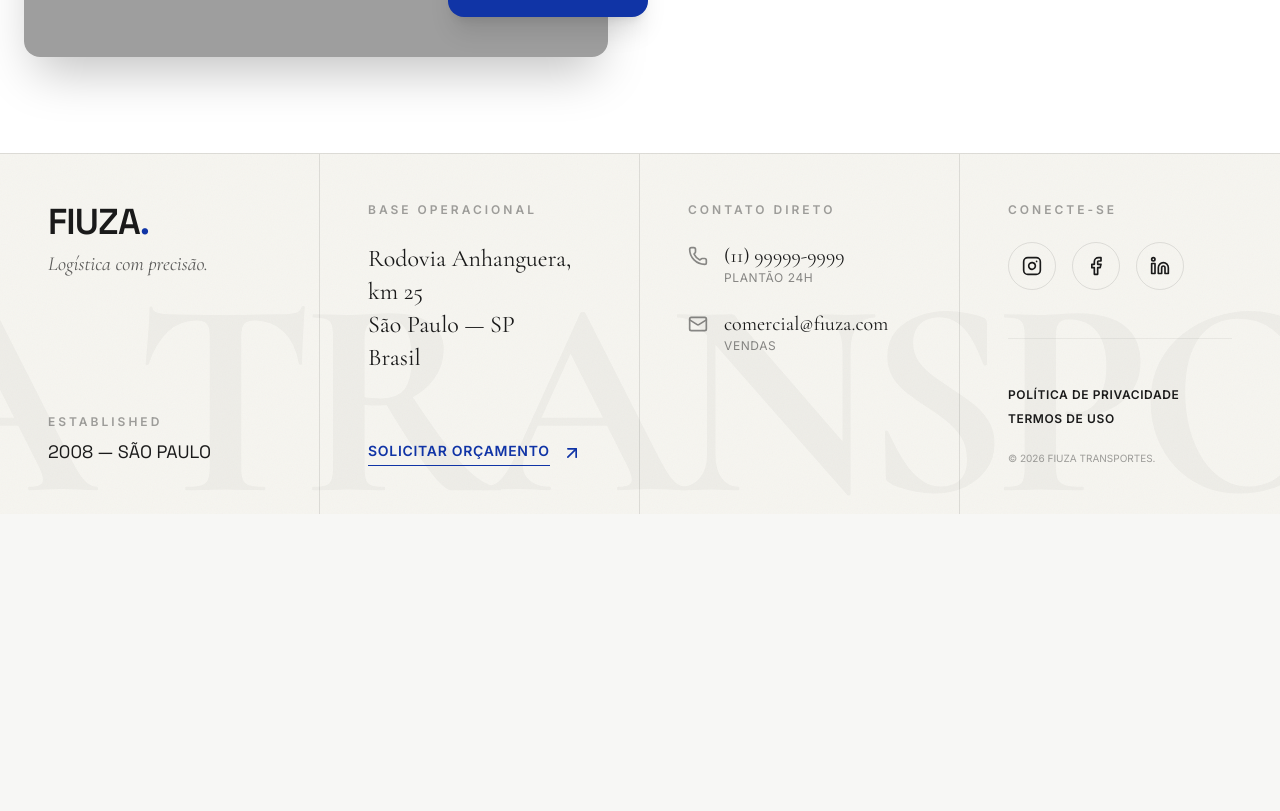
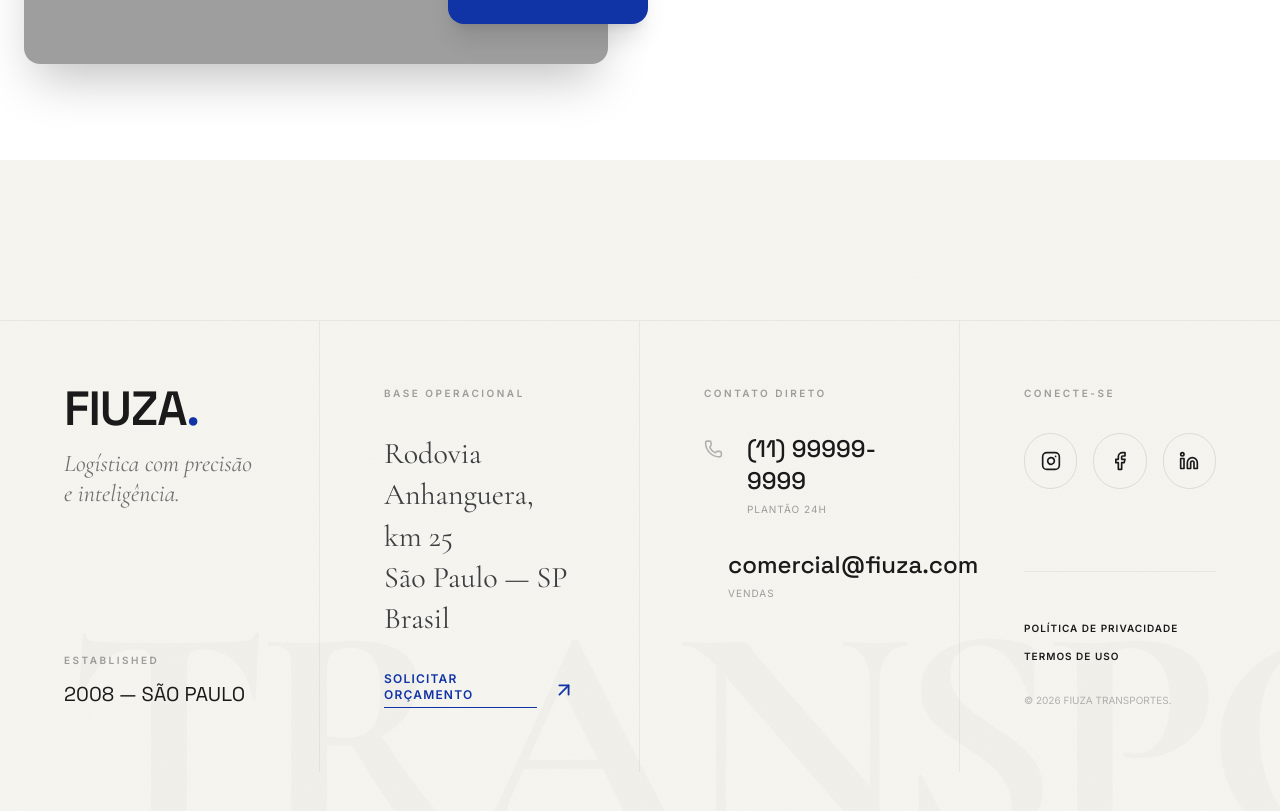
Before and after one commit to VictorCardosoOl/FiuzaTransportes, a React (Vite) app: page / in a window 1280 px wide. Shown: the part 7406-8217 px from the top of the page. Before the commit the page ends 7920 px from the top, so only its background shows below. Built offline with nearby package versions, Linux system fonts and the light colour scheme; grey boxes are pictures that could not be loaded.

Commit message:
feat: Improve typography and contact section styling
Adds text balance utilities for headings and paragraphs to improve readability. Updates the contact section with increased padding, refined background typography, and a max-width for better content alignment.

```diff
--- a/src/components/sections/Contact.tsx
+++ b/src/components/sections/Contact.tsx
@@ -2,7 +2,7 @@ import { ArrowUpRight, Instagram, Facebook, Linkedin, MapPin, Phone, Mail } from
 
 export default function Contact() {
   return (
-    <footer className="relative w-full bg-[#F6F5F0] text-[#1A1A1A] overflow-hidden">
+    <footer className="relative w-full bg-[#F6F5F0] text-[#1A1A1A] overflow-hidden pt-40 pb-20">
 
       {/* 1. NOISE TEXTURE (SVG) */}
       <div className="absolute inset-0 opacity-[0.04] pointer-events-none z-0 mix-blend-multiply">
@@ -16,33 +16,33 @@ export default function Contact() {
 
       {/* 2. BACKGROUND TYPOGRAPHY */}
       <div className="absolute bottom-0 left-0 w-full flex justify-center pointer-events-none z-0 select-none overflow-hidden">
-         <h1 className="font-serif font-bold text-[22vw] opacity-[0.03] leading-none tracking-tighter text-fiuza-dark whitespace-nowrap transform translate-y-[10%]">
+         <h1 className="font-serif font-bold text-[25vw] opacity-[0.02] leading-none tracking-tighter text-fiuza-dark whitespace-nowrap transform translate-y-[15%]">
             FIUZA TRANSPORTES
          </h1>
       </div>
 
       {/* 3. CONTENT GRID */}
-      <div className="relative z-10 w-full border-t border-black/10">
+      <div className="relative z-10 w-full border-t border-black/5 max-w-[1800px] mx-auto">
         <div className="grid grid-cols-1 md:grid-cols-2 lg:grid-cols-4">
 
           {/* COLUMN 1: IDENTITY */}
-          <div className="group p-12 border-b md:border-b-0 md:border-r border-black/10 hover:bg-black/5 transition-colors duration-500 flex flex-col justify-between min-h-[300px]">
+          <div className="group p-12 lg:p-16 border-b md:border-b-0 md:border-r border-black/5 hover:bg-black/[0.02] transition-colors duration-500 flex flex-col justify-between min-h-[400px]">
             <div>
-              <h2 className="font-display text-4xl font-bold mb-2 tracking-tight">FIUZA<span className="text-fiuza-blue">.</span></h2>
-              <p className="font-serif text-xl italic opacity-70">Logística com precisão.</p>
+              <h2 className="font-display text-5xl font-bold mb-4 tracking-tight">FIUZA<span className="text-fiuza-blue">.</span></h2>
+              <p className="font-serif text-2xl italic opacity-60 leading-tight">Logística com precisão <br/> e inteligência.</p>
             </div>
 
-            <div className="mt-auto">
-              <span className="font-sans text-xs tracking-[0.25em] uppercase font-bold opacity-40 block mb-2">ESTABLISHED</span>
-              <span className="font-display text-lg">2008 — SÃO PAULO</span>
+            <div className="mt-auto pt-12">
+              <span className="font-sans text-[10px] tracking-[0.25em] uppercase font-bold opacity-40 block mb-3">ESTABLISHED</span>
+              <span className="font-display text-xl">2008 — SÃO PAULO</span>
             </div>
           </div>
 
           {/* COLUMN 2: LOCATION & CTA */}
-          <div className="group p-12 border-b md:border-b-0 lg:border-r border-black/10 hover:bg-black/5 transition-colors duration-500 flex flex-col justify-between min-h-[300px]">
+          <div className="group p-12 lg:p-16 border-b md:border-b-0 lg:border-r border-black/5 hover:bg-black/[0.02] transition-colors duration-500 flex flex-col justify-between min-h-[400px]">
              <div>
-                <span className="font-sans text-xs tracking-[0.25em] uppercase font-bold opacity-40 block mb-6">BASE OPERACIONAL</span>
-                <address className="not-italic font-serif text-2xl leading-snug mb-8">
+                <span className="font-sans text-[10px] tracking-[0.25em] uppercase font-bold opacity-40 block mb-8">BASE OPERACIONAL</span>
+                <address className="not-italic font-serif text-3xl leading-snug mb-8 text-fiuza-dark/80">
                   Rodovia Anhanguera, km 25<br/>
                   São Paulo — SP<br/>
                   Brasil
@@ -52,30 +52,30 @@ export default function Contact() {
              <a
                href="https://wa.me/5511999999999"
                target="_blank"
-               className="inline-flex items-center gap-3 text-fiuza-blue hover:text-fiuza-dark transition-colors group/link"
+               className="inline-flex items-center gap-4 text-fiuza-blue hover:text-fiuza-dark transition-colors group/link mt-auto"
              >
-               <span className="font-sans font-bold uppercase tracking-wider text-sm border-b border-fiuza-blue group-hover/link:border-fiuza-dark pb-1">Solicitar Orçamento</span>
-               <ArrowUpRight className="w-5 h-5 transition-transform group-hover/link:-translate-y-1 group-hover/link:translate-x-1" />
+               <span className="font-sans font-bold uppercase tracking-widest text-xs border-b border-fiuza-blue group-hover/link:border-fiuza-dark pb-1">Solicitar Orçamento</span>
+               <ArrowUpRight className="w-6 h-6 transition-transform group-hover/link:-translate-y-1 group-hover/link:translate-x-1" />
              </a>
           </div>
 
           {/* COLUMN 3: CONTACTS */}
-          <div className="group p-12 border-b md:border-b-0 md:border-r border-black/10 hover:bg-black/5 transition-colors duration-500 flex flex-col justify-between min-h-[300px]">
+          <div className="group p-12 lg:p-16 border-b md:border-b-0 md:border-r border-black/5 hover:bg-black/[0.02] transition-colors duration-500 flex flex-col justify-between min-h-[400px]">
              <div>
-                <span className="font-sans text-xs tracking-[0.25em] uppercase font-bold opacity-40 block mb-6">CONTATO DIRETO</span>
-                <ul className="space-y-6">
-                  <li className="flex items-start gap-4">
-                    <Phone className="w-5 h-5 opacity-50 mt-1" />
-                    <div className="flex flex-col">
-                      <span className="font-serif text-xl">(11) 99999-9999</span>
-                      <span className="text-xs uppercase opacity-50 tracking-wider">Plantão 24h</span>
+                <span className="font-sans text-[10px] tracking-[0.25em] uppercase font-bold opacity-40 block mb-8">CONTATO DIRETO</span>
+                <ul className="space-y-8">
+                  <li className="flex items-start gap-6">
+                    <Phone className="w-6 h-6 opacity-30 mt-1" />
+                    <div className="flex flex-col gap-1">
+                      <span className="font-display text-2xl font-medium">(11) 99999-9999</span>
+                      <span className="text-[10px] uppercase opacity-40 tracking-widest">Plantão 24h</span>
                     </div>
                   </li>
-                  <li className="flex items-start gap-4">
-                    <Mail className="w-5 h-5 opacity-50 mt-1" />
-                    <div className="flex flex-col">
-                      <span className="font-serif text-xl">comercial@fiuza.com</span>
-                      <span className="text-xs uppercase opacity-50 tracking-wider">Vendas</span>
+                  <li className="flex items-start gap-6">
+                    <Mail className="w-6 h-6 opacity-30 mt-1" />
+                    <div className="flex flex-col gap-1">
+                      <span className="font-display text-2xl font-medium">comercial@fiuza.com</span>
+                      <span className="text-[10px] uppercase opacity-40 tracking-widest">Vendas</span>
                     </div>
                   </li>
                 </ul>
@@ -83,9 +83,9 @@ export default function Contact() {
           </div>
 
           {/* COLUMN 4: SOCIAL & LEGAL */}
-          <div className="group p-12 hover:bg-black/5 transition-colors duration-500 flex flex-col justify-between min-h-[300px]">
+          <div className="group p-12 lg:p-16 hover:bg-black/[0.02] transition-colors duration-500 flex flex-col justify-between min-h-[400px]">
              <div>
-                <span className="font-sans text-xs tracking-[0.25em] uppercase font-bold opacity-40 block mb-6">CONECTE-SE</span>
+                <span className="font-sans text-[10px] tracking-[0.25em] uppercase font-bold opacity-40 block mb-8">CONECTE-SE</span>
                 <div className="flex gap-4">
                   {[
                     { icon: Instagram, href: "#" },
@@ -95,7 +95,7 @@ export default function Contact() {
                     <a
                       key={i}
                       href={social.href}
-                      className="w-12 h-12 rounded-full border border-black/10 flex items-center justify-center hover:bg-fiuza-blue hover:text-white hover:border-transparent transition-all duration-300"
+                      className="w-14 h-14 rounded-full border border-black/10 flex items-center justify-center hover:bg-fiuza-blue hover:text-white hover:border-transparent transition-all duration-300"
                     >
                       <social.icon className="w-5 h-5" />
                     </a>
@@ -104,10 +104,10 @@ export default function Contact() {
              </div>
 
              <div className="mt-12 pt-12 border-t border-black/5">
-                <div className="flex flex-col gap-2">
-                  <a href="#" className="font-sans text-xs uppercase font-bold tracking-wider hover:text-fiuza-blue transition-colors">Política de Privacidade</a>
-                  <a href="#" className="font-sans text-xs uppercase font-bold tracking-wider hover:text-fiuza-blue transition-colors">Termos de Uso</a>
-                  <span className="font-sans text-[10px] opacity-40 mt-4">© {new Date().getFullYear()} FIUZA TRANSPORTES.</span>
+                <div className="flex flex-col gap-3">
+                  <a href="#" className="font-sans text-[10px] uppercase font-bold tracking-widest hover:text-fiuza-blue transition-colors">Política de Privacidade</a>
+                  <a href="#" className="font-sans text-[10px] uppercase font-bold tracking-widest hover:text-fiuza-blue transition-colors">Termos de Uso</a>
+                  <span className="font-sans text-[10px] opacity-30 mt-4">© {new Date().getFullYear()} FIUZA TRANSPORTES.</span>
                 </div>
              </div>
           </div>
--- a/src/index.css
+++ b/src/index.css
@@ -12,11 +12,26 @@
   --font-serif: "Cormorant Garamond", ui-serif, Georgia, serif;
 }
 
+@layer utilities {
+  .preserve-3d {
+    transform-style: preserve-3d;
+  }
+  .backface-hidden {
+    backface-visibility: hidden;
+  }
+  .rotate-y-180 {
+    transform: rotateY(180deg);
+  }
+}
+
 @layer base {
   body {
-    @apply bg-fiuza-cream text-fiuza-dark font-sans antialiased selection:bg-fiuza-blue selection:text-white;
+    @apply bg-fiuza-cream text-fiuza-dark font-sans antialiased selection:bg-fiuza-blue selection:text-white text-base leading-relaxed;
   }
   h1, h2, h3, h4, h5, h6 {
-    @apply font-display tracking-tight;
+    @apply font-display tracking-tight text-balance;
+  }
+  p {
+    @apply text-pretty;
   }
 }
```
